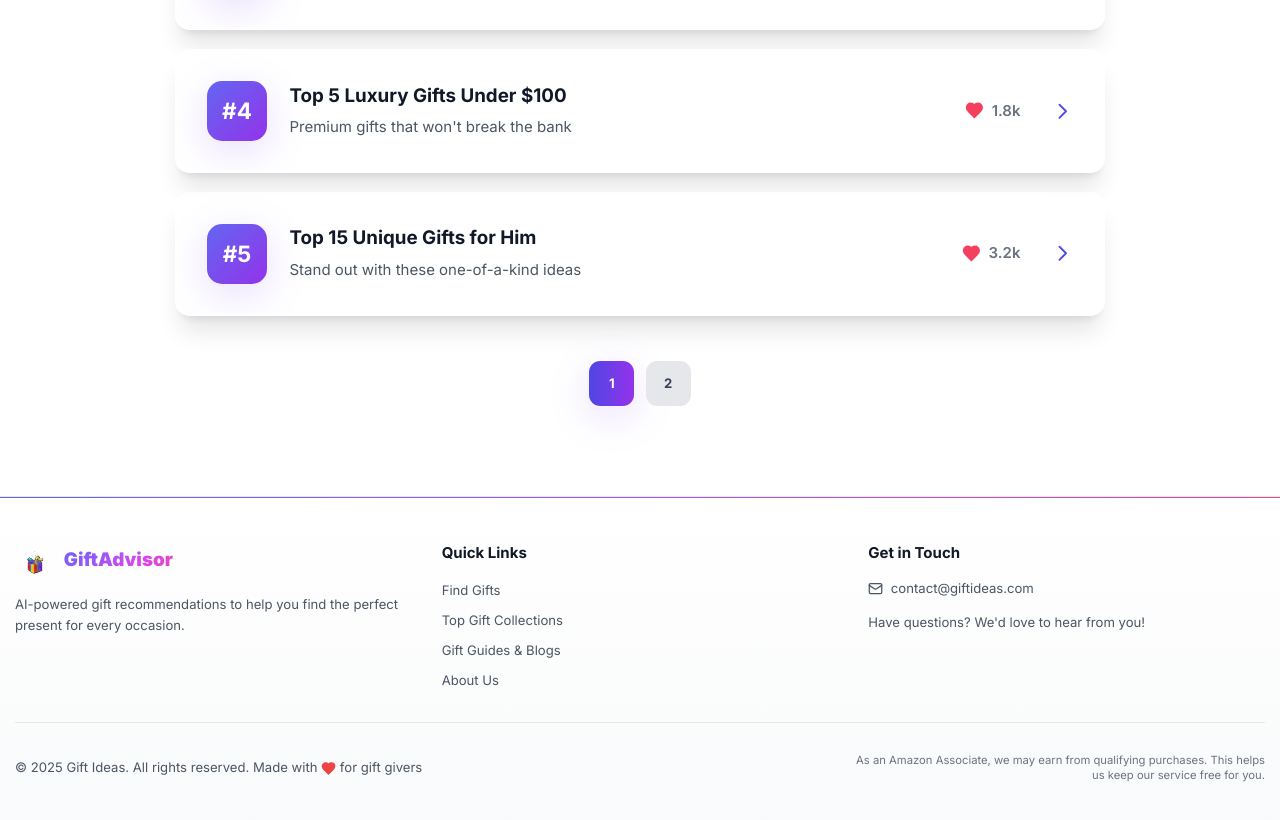
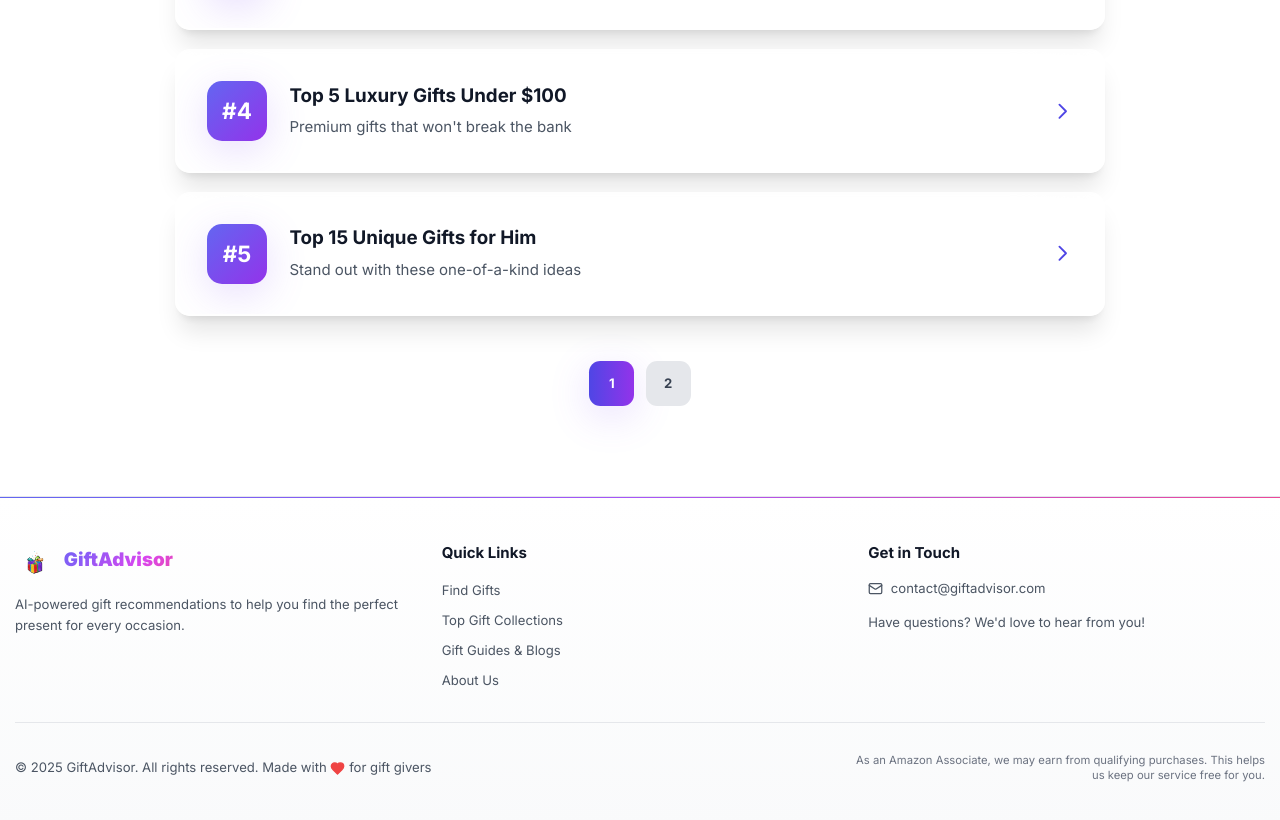
Before and after one commit to SosoPkhakadze/gift-ideas, a Next.js app: page /blogs in a window 1280 px wide. Shown: the part 886-1706 px from the top of the page. Built offline with nearby package versions, Linux system fonts and the light colour scheme.

Commit message:
Chanced gift ideas to giftadvisor

```diff
--- a/src/components/Footer.tsx
+++ b/src/components/Footer.tsx
@@ -59,7 +59,7 @@ const Footer = () => {
             <h3 className="font-bold text-gray-900 dark:text-white mb-4">Get in Touch</h3>
             <div className="flex items-center gap-2 text-sm text-gray-600 dark:text-gray-400 mb-4">
               <Mail className="w-4 h-4" />
-              <span>contact@giftideas.com</span>
+              <span>contact@giftadvisor.com</span>
             </div>
             <p className="text-sm text-gray-600 dark:text-gray-400">
               Have questions? We'd love to hear from you!
@@ -71,7 +71,7 @@ const Footer = () => {
         <div className="pt-8 border-t border-gray-200 dark:border-gray-800">
           <div className="flex flex-col md:flex-row justify-between items-center gap-4">
             <p className="text-sm text-gray-600 dark:text-gray-400 text-center md:text-left">
-              &copy; {currentYear} Gift Ideas. All rights reserved. Made with{' '}
+              &copy; {currentYear} GiftAdvisor. All rights reserved. Made with{' '}
               <Heart className="w-4 h-4 inline text-red-500 fill-red-500" /> for gift givers
             </p>
             <p className="text-xs text-gray-500 dark:text-gray-500 text-center md:text-right max-w-md">
--- a/src/pages/blogs.tsx
+++ b/src/pages/blogs.tsx
@@ -87,10 +87,6 @@ export default function Blogs() {
                     </div>
                   </div>
                   <div className="flex items-center gap-8 ml-6">
-                    <div className="flex items-center gap-2 text-gray-500 dark:text-gray-400">
-                      <Heart className="w-5 h-5 fill-rose-500 text-rose-500" />
-                      <span className="font-semibold">{list.likes}</span>
-                    </div>
                     <svg className="w-6 h-6 text-indigo-600 dark:text-indigo-400 group-hover:translate-x-2 transition-transform" fill="none" stroke="currentColor" viewBox="0 0 24 24">
                       <path strokeLinecap="round" strokeLinejoin="round" strokeWidth={2} d="M9 5l7 7-7 7" />
                     </svg>
```
Also changed, not shown: 1 other file (tests, documents, lock files or other folders).
